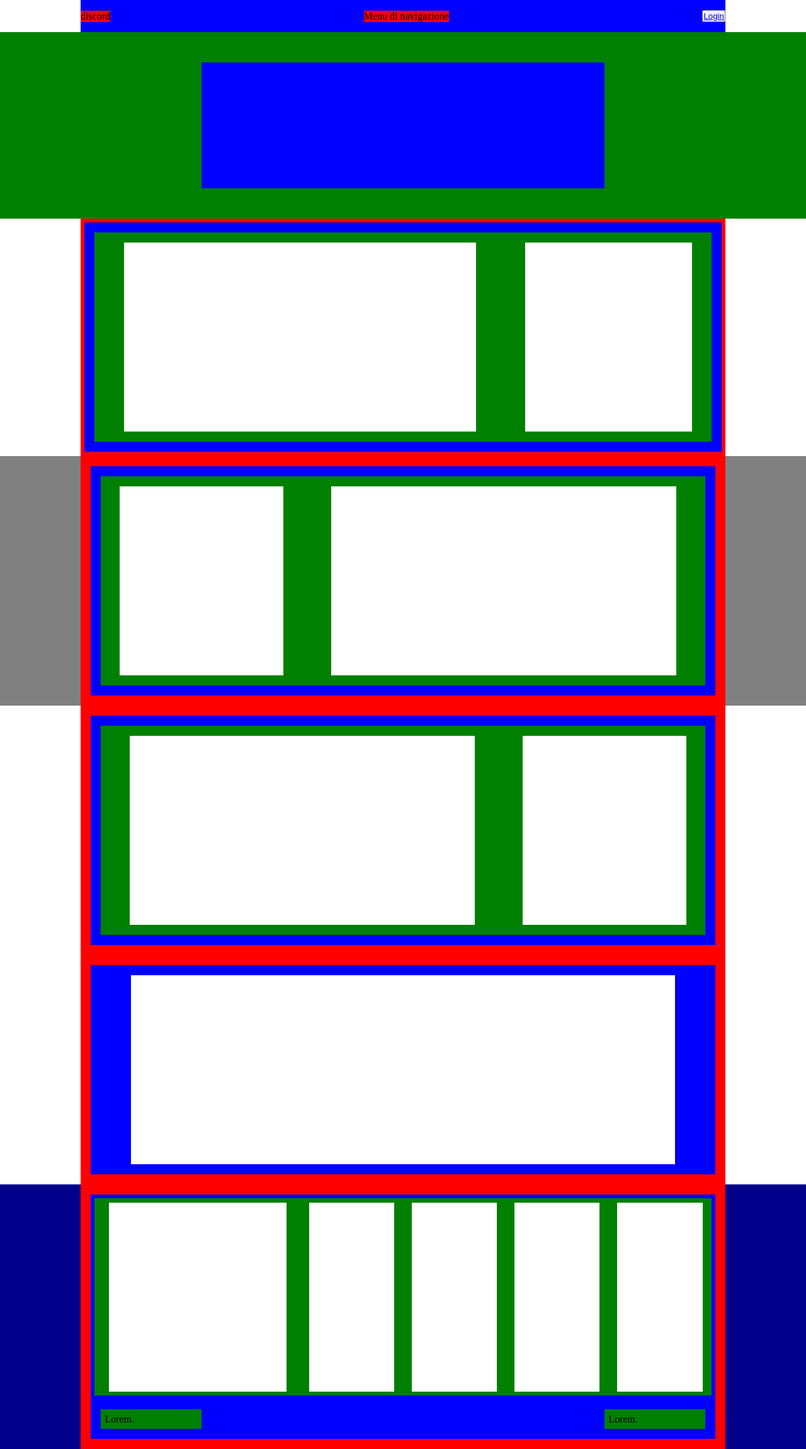
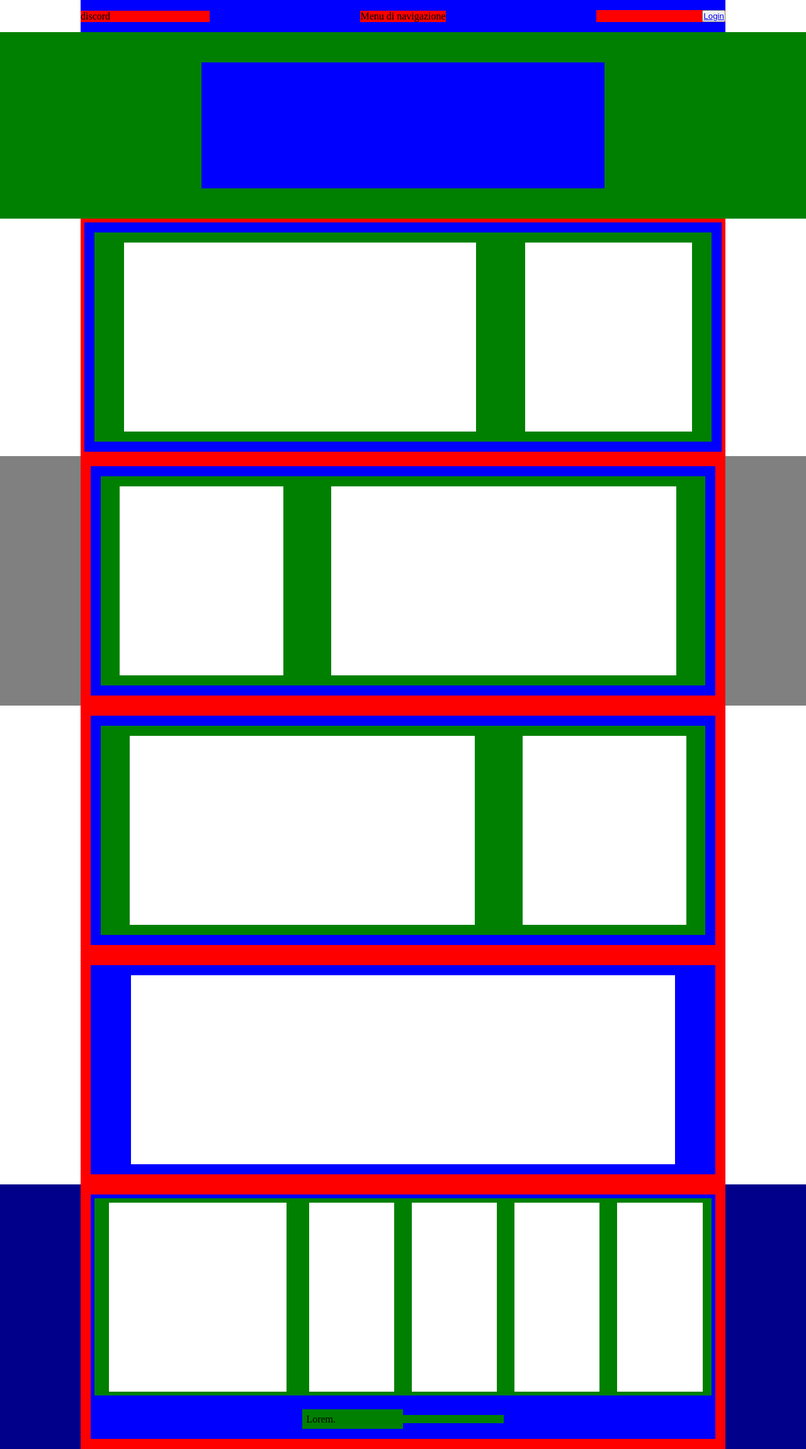
Before and after one commit to CarloFanelli/htmlcss-struttura-discord, a plain HTML site: page index.html in a window 1280 px wide. Shown: the whole page at 63% size. Drawn offline with Linux system fonts and the light colour scheme.

Commit message:
fix css rules

```diff
--- a/css/style.css
+++ b/css/style.css
@@ -22,7 +22,6 @@ footer {
 }
 
 .footer-bottom{
-    display: flex;
     align-items: center;
     justify-content: space-between;
 }
@@ -96,3 +95,20 @@ footer {
 
 
 /* #endsection DEBUG*/
+
+/* #section header*/
+
+.logo , .log{
+    width:20%;
+}
+
+.nav{
+    width:60%
+    text-align:center;
+}
+
+.log{
+    text-align: end;
+}
+
+/*#endsection header*/
--- a/index.html
+++ b/index.html
@@ -140,14 +140,16 @@
                         <!-- /.col2 -->
                     </div>
                     <!-- /.row -->
-                    <div class="footer-bottom blue p1">
+                    <div class="footer-bottom flex blue p1">
                         <div class="col-2 green p04">
+                            <div class="logo"></div>
+                            <!-- /.logo -->
                             Lorem.
                         </div>
                         <!-- /.col6 -->
                         <div class="col-2 green p04">
-                            Lorem.
-                        </div>
+                            <div class="log"></div>
+                            <!-- /.log --> </div>
                         <!-- /.col6 -->
 
                     </div>
```
